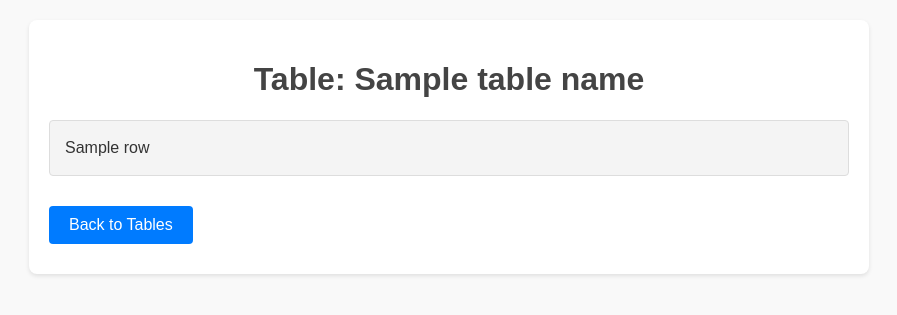
After one commit to stoyse/notes, a Flask app: template templates/view_table.html in a window 1280 px wide. The commit adds this page. Shown: the top 315 px of the page, without its empty margins (191-1088 px from the left). Run offline with Flask 3, Linux system fonts and the light colour scheme; the template is opened without the code that fills it: most values are stand-ins (such as "Sample title", 1, 10 or a date in 2020).

Commit message:
idea works

```diff
--- a/app.py
+++ b/app.py
@@ -1,8 +1,10 @@
-from flask import Flask, render_template, request, redirect, url_for
+from flask import Flask, render_template, request, redirect, url_for, flash
 import markdown
 import sqlite3
+import re
 
 app = Flask(__name__)
+app.secret_key = 'your_secret_key'  # Required for flash messages
 
 # Database initialization
 def init_db():
@@ -71,6 +73,24 @@ def get_all_tables_content():
             all_notes.extend([(table_name, note[0]) for note in notes])
         return all_notes
 
+# Fetch all dynamically created table names
+def get_all_table_names():
+    with sqlite3.connect('notes.db') as conn:
+        cursor = conn.cursor()
+        cursor.execute("SELECT name FROM sqlite_master WHERE type='table' AND name LIKE 'note_table_%'")
+        return [table[0] for table in cursor.fetchall()]
+
+# Fetch all content from a specific table and convert to Markdown
+def get_table_content(table_name):
+    with sqlite3.connect('notes.db') as conn:
+        cursor = conn.cursor()
+        cursor.execute(f'SELECT content FROM {table_name}')
+        return [markdown.markdown(row[0]) for row in cursor.fetchall()]
+
+# Validate table name to ensure it is safe for SQL
+def validate_table_name(table_name):
+    return re.match(r'^[a-zA-Z0-9_]+$', table_name)
+
 @app.route('/')
 def index():
     # Fetch notes from the database
@@ -89,12 +109,16 @@ def index():
 @app.route('/add', methods=['POST'])
 def add_note():
     note = request.form.get('note')
+    table_name = request.form.get('table_name')
+    if not table_name or not validate_table_name(table_name):
+        flash('Invalid table name. Use only letters, numbers, and underscores.')
+        return redirect(url_for('index'))
     if note:
         # Split the input into multiple blocks by any newline
         blocks = [block.strip() for block in note.splitlines() if block.strip()]
         print("Split blocks:", blocks)  # Debugging: Check the split blocks
         if blocks:
-            table_name = f'note_table_{hash(note) % 10000}'  # Generate a unique table name for the submission
+            table_name = f'note_table_{table_name}'  # Prefix to avoid conflicts
             create_table_for_notes(table_name, blocks)  # Create a new table for the blocks
     return redirect(url_for('index'))
 
@@ -119,6 +143,21 @@ def all_notes():
     formatted_notes = [(note[0], markdown.markdown(note[1])) for note in notes]
     return render_template('all_notes.html', notes=formatted_notes)
 
+@app.route('/tables')
+def list_tables():
+    # Fetch all dynamically created table names
+    tables = get_all_table_names()
+    return render_template('list_tables.html', tables=tables)
+
+@app.route('/table/<table_name>')
+def view_table(table_name):
+    # Fetch all content from the specified table
+    try:
+        content = get_table_content(table_name)
+        return render_template('view_table.html', table_name=table_name, content=content)
+    except sqlite3.OperationalError:
+        return redirect(url_for('list_tables'))
+
 if __name__ == '__main__':
     init_db()
     app.run(debug=True)
--- a/static/styles.css
+++ b/static/styles.css
@@ -65,11 +65,13 @@ h1 {
 }
 
 .note-item {
-    padding: 10px;
-    margin-bottom: 10px;
+    padding: 15px;
+    margin-bottom: 15px;
     background-color: #f4f4f4;
     border: 1px solid #ddd;
     border-radius: 4px;
+    font-size: 16px;
+    line-height: 1.5;
 }
 
 .note-form {
--- a/templates/index.html
+++ b/templates/index.html
@@ -11,8 +11,10 @@
         <h1>Note Taking App</h1>
         <div class="actions">
             <a class="button" href="{{ url_for('all_notes') }}">View All Notes</a>
+            <a class="button" href="{{ url_for('list_tables') }}">View Tables</a>
         </div>
         <form action="/add" method="post" class="note-form">
+            <input type="text" name="table_name" placeholder="Enter table name" required>
             <textarea name="note" placeholder="Enter your note" rows="5" required></textarea>
             <button type="submit" class="button">Add Note</button>
         </form>
--- /dev/null
+++ b/templates/view_table.html
@@ -0,0 +1,22 @@
+<!DOCTYPE html>
+<html lang="en">
+<head>
+    <meta charset="UTF-8">
+    <meta name="viewport" content="width=device-width, initial-scale=1.0">
+    <title>Table: {{ table_name }}</title>
+    <link rel="stylesheet" href="{{ url_for('static', filename='styles.css') }}">
+</head>
+<body>
+    <div class="container">
+        <h1>Table: {{ table_name }}</h1>
+        <div class="notes-list">
+            {% for row in content %}
+            <div class="note-item">
+                {{ row | safe }}
+            </div>
+            {% endfor %}
+        </div>
+        <a class="button" href="{{ url_for('list_tables') }}">Back to Tables</a>
+    </div>
+</body>
+</html>
```
Also changed, not shown: other parts of static/styles.css (+42 -0 lines), templates/list_tables.html (added, +22 -0 lines).
